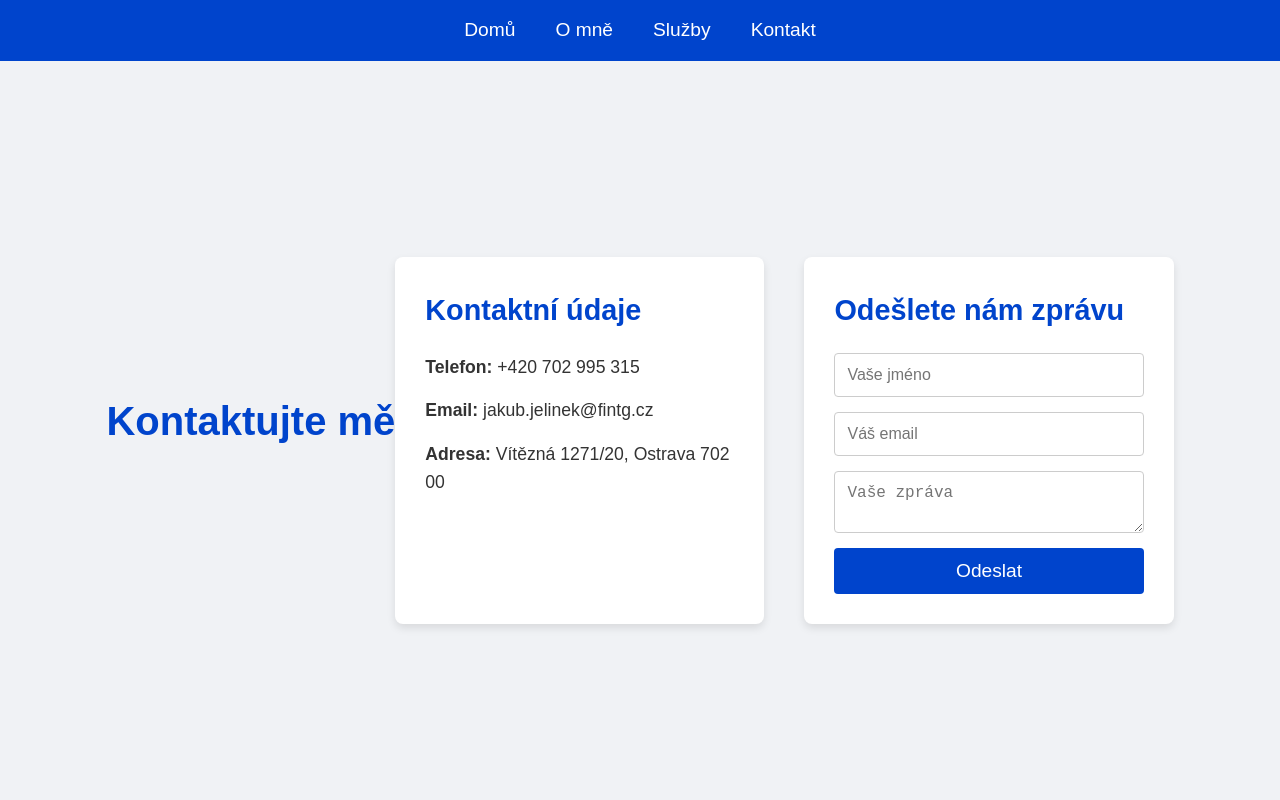
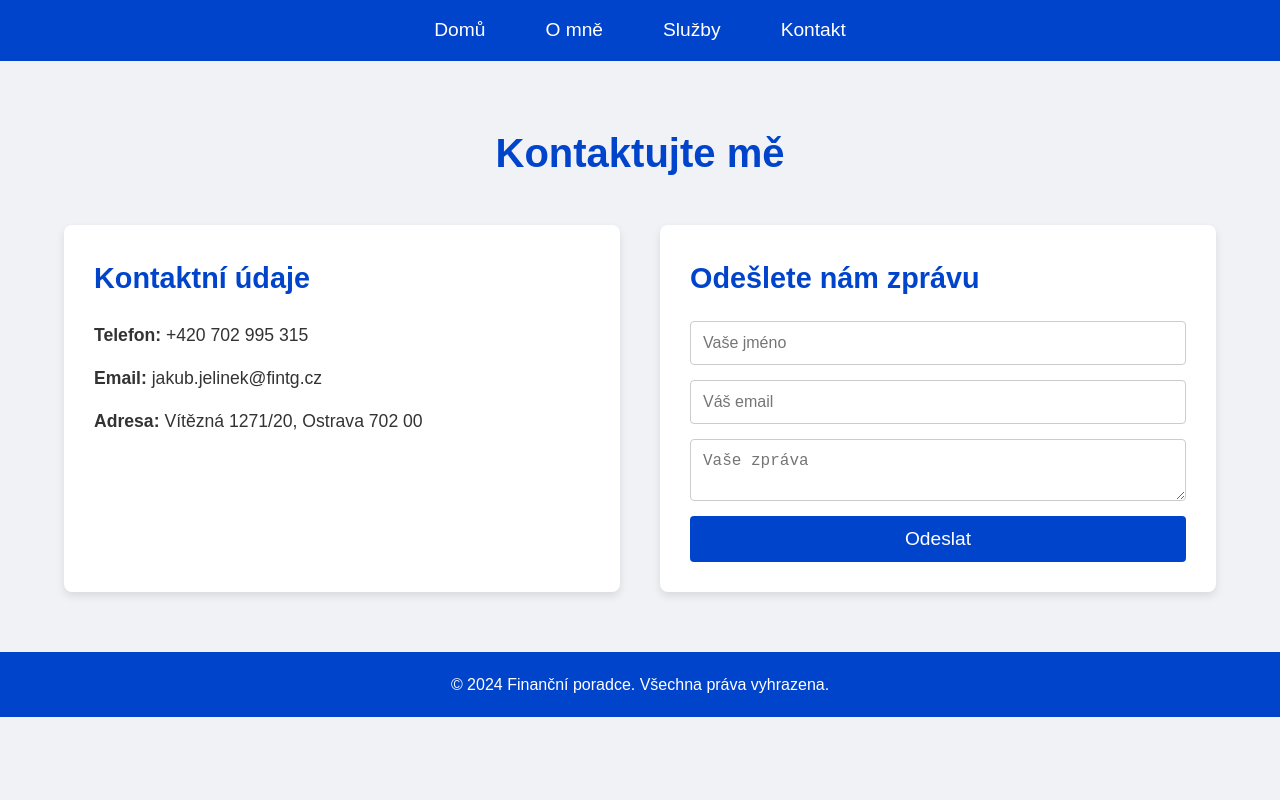
Before and after one commit to Monasik/moje-web-stranka, a plain HTML site: page kontakt.html in a window 1280 px wide. Shown: the top 800 px of the page. Drawn offline with Linux system fonts and the light colour scheme.

Commit message:
Update kontakt.css

```diff
--- a/kontakt.css
+++ b/kontakt.css
@@ -1,94 +1,141 @@
-/* Stylizace pro stránku "Kontakt" */
-body, html {
-    height: 100%;
-    margin: 0;
-}
-
-.container {
-    min-height: 80vh; /* Výška kontejneru bude 80% výšky obrazovky */
-    display: flex;
-    justify-content: center;
-    align-items: center;
-}
-
+/* Stylizace pro stránku kontakt */
 .contact-page {
-    padding: 60px 0;
-    background-color: #f0f2f5;
+    padding: 60px 0; /* Vnitřní odsazení pro celou sekci kontaktu */
+    background-color: #f0f2f5; /* Světlý odstín pozadí pro lepší kontrast s textem */
 }
 
 .contact-page h2 {
-    text-align: center;
-    font-size: 2.5rem;
-    margin-bottom: 40px;
-    color: #0044cc;
+    text-align: center; /* Vycentruje nadpis sekce kontaktu */
+    font-size: 2.5rem; /* Nastaví velikost nadpisu */
+    margin-bottom: 40px; /* Mezera pod nadpisem */
+    color: #0044cc; /* Modrá barva nadpisu */
 }
 
 .contact-info {
-    display: flex;
-    justify-content: space-between;
-    flex-wrap: wrap;
-    gap: 40px;
+    display: flex; /* Použití flexboxu pro rozložení kontaktních údajů a formuláře */
+    justify-content: space-between; /* Rovnoměrné rozmístění mezi prvky */
+    flex-wrap: wrap; /* Prvky se přizpůsobí na menší obrazovky */
+    gap: 40px; /* Mezera mezi jednotlivými prvky */
 }
 
 .contact-details, .contact-form {
-    background-color: white;
-    padding: 30px;
-    border-radius: 8px;
-    box-shadow: 0 4px 8px rgba(0, 0, 0, 0.1);
-    flex: 1;
-    min-width: 300px;
+    background-color: white; /* Bílé pozadí pro lepší kontrast s textem */
+    padding: 30px; /* Vnitřní odsazení pro lepší vzhled */
+    border-radius: 8px; /* Zaoblení rohů prvků */
+    box-shadow: 0 4px 8px rgba(0, 0, 0, 0.1); /* Jemný stín pro lepší vizuální oddělení od pozadí */
+    flex: 1; /* Flexibilní velikost pro prvky */
+    min-width: 300px; /* Minimální šířka pro lepší responzivitu */
 }
 
 .contact-details h3, .contact-form h3 {
-    color: #0044cc;
-    font-size: 1.8rem;
-    margin-bottom: 20px;
+    color: #0044cc; /* Modrá barva nadpisu pro konzistentní design */
+    font-size: 1.8rem; /* Nastaví velikost nadpisu */
+    margin-bottom: 20px; /* Mezera pod nadpisem */
 }
 
 .contact-details p {
-    font-size: 1.1rem;
-    margin-bottom: 15px;
+    font-size: 1.1rem; /* Nastaví velikost textu */
+    margin-bottom: 15px; /* Mezera mezi odstavci */
 }
 
 .contact-form form {
-    display: flex;
-    flex-direction: column;
+    display: flex; /* Flexbox pro rozložení formuláře */
+    flex-direction: column; /* Položky formuláře budou pod sebou */
 }
 
 .contact-form input, .contact-form textarea {
-    width: 100%;
-    padding: 12px;
-    margin-bottom: 15px;
-    border: 1px solid #ccc;
-    border-radius: 4px;
-    font-size: 1rem;
-    transition: border-color 0.3s;
+    width: 100%; /* Nastaví šířku vstupů na 100% rodičovského prvku */
+    padding: 12px; /* Vnitřní odsazení pro lepší vzhled */
+    margin-bottom: 15px; /* Mezera mezi položkami formuláře */
+    border: 1px solid #ccc; /* Šedý okraj vstupů */
+    border-radius: 4px; /* Zaoblení rohů vstupů */
+    font-size: 1rem; /* Nastaví velikost písma */
+    transition: border-color 0.3s; /* Přechod pro změnu barvy okraje při zaměření */
 }
 
 .contact-form input:focus, .contact-form textarea:focus {
-    border-color: #0044cc;
-    outline: none;
+    border-color: #0044cc; /* Modrý okraj při zaměření */
+    outline: none; /* Odstraněno implicitní outline */
 }
 
 .contact-form button {
-    padding: 12px;
-    background-color: #0044cc;
-    color: white;
-    border: none;
-    border-radius: 4px;
-    font-size: 1.2rem;
-    cursor: pointer;
-    transition: background-color 0.3s ease;
+    padding: 12px; /* Vnitřní odsazení tlačítka */
+    background-color: #0044cc; /* Modrá barva pozadí tlačítka */
+    color: white; /* Bílý text tlačítka */
+    border: none; /* Odstraněno implicitní ohraničení tlačítka */
+    border-radius: 4px; /* Zaoblení rohů tlačítka */
+    font-size: 1.2rem; /* Nastaví velikost písma */
+    cursor: pointer; /* Změna kurzoru při najetí myší na tlačítko */
+    transition: background-color 0.3s ease; /* Přechod pro změnu barvy pozadí tlačítka při najetí myší */
 }
 
 .contact-form button:hover {
-    background-color: #003399;
+    background-color: #003399; /* Tmavší modrá barva tlačítka při najetí myší */
+}
+
+/* Stylizace pro patičku */
+footer {
+    background-color: #0044cc; /* Modrá barva pozadí patičky */
+    color: white; /* Bílý text v patičce */
+    text-align: center; /* Vycentruje text v patičce */
+    padding: 20px 0; /* Vnitřní odsazení pro lepší vzhled */
+}
+
+footer p {
+    margin: 0; /* Odstraněno implicitní odsazení odstavce */
 }
 
 /* Stylizace pro mobilní zařízení */
 @media only screen and (max-width: 768px) {
     .contact-info {
-        flex-direction: column;
-        align-items: center;
+        flex-direction: column; /* Položky kontaktu budou pod sebou na menších zařízeních */
+        gap: 20px; /* Menší mezera mezi prvky pro lepší vzhled na mobilu */
+    }
+
+    .container {
+        padding: 20px; /* Menší vnitřní odsazení pro lepší vzhled na mobilu */
+    }
+
+    .contact-page h2 {
+        font-size: 2rem; /* Zmenší velikost nadpisu pro lepší vzhled na mobilu */
+    }
+
+    .contact-details, .contact-form {
+        padding: 20px; /* Menší vnitřní odsazení pro lepší vzhled na mobilu */
+    }
+
+    .hamburger {
+        display: block; /* Zobrazí hamburger ikonu na menších zařízeních */
+        font-size: 24px; /* Nastaví velikost ikony */
+        cursor: pointer; /* Nastaví kurzor na ukazatel při najetí myší */
+        padding: 10px; /* Přidá vnitřní odsazení kolem ikony */
+        color: white; /* Nastaví barvu ikony na bílou */
+    }
+
+    .nav-menu {
+        display: none; /* Skryje navigační menu */
+        flex-direction: column; /* Položky budou pod sebou */
+        gap: 10px; /* Mezera mezi položkami */
+        background-color: #0044cc; /* Modré pozadí pro navigační menu na mobilu */
+        padding: 10px; /* Vnitřní odsazení pro navigační menu */
+    }
+
+    .nav-menu.active {
+        display: flex; /* Zobrazí navigační menu po kliknutí na hamburger */
+        text-align: center; /* Vycentruje text navigačních položek */
     }
 }
+
+@media only screen and (min-width: 769px) {
+    .hamburger {
+        display: none; /* Skryje hamburger ikonu na větších zařízeních */
+    }
+
+    .nav-menu {
+        display: flex; /* Zobrazí navigační menu */
+        justify-content: center; /* Položky budou vycentrovány */
+        gap: 20px; /* Mezera mezi jednotlivými položkami */
+        padding: 0; /* Odstraní vnitřní odsazení */
+        margin: 0; /* Odstraní vnější odsazení */
+    }
+}
```
